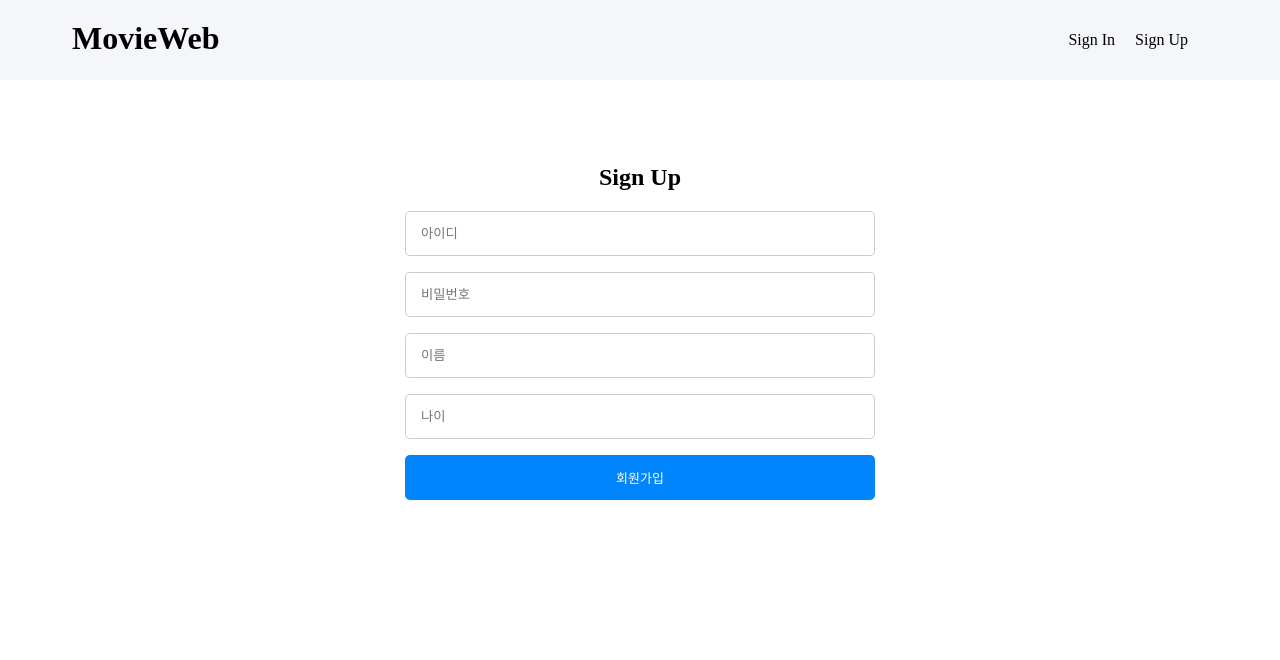
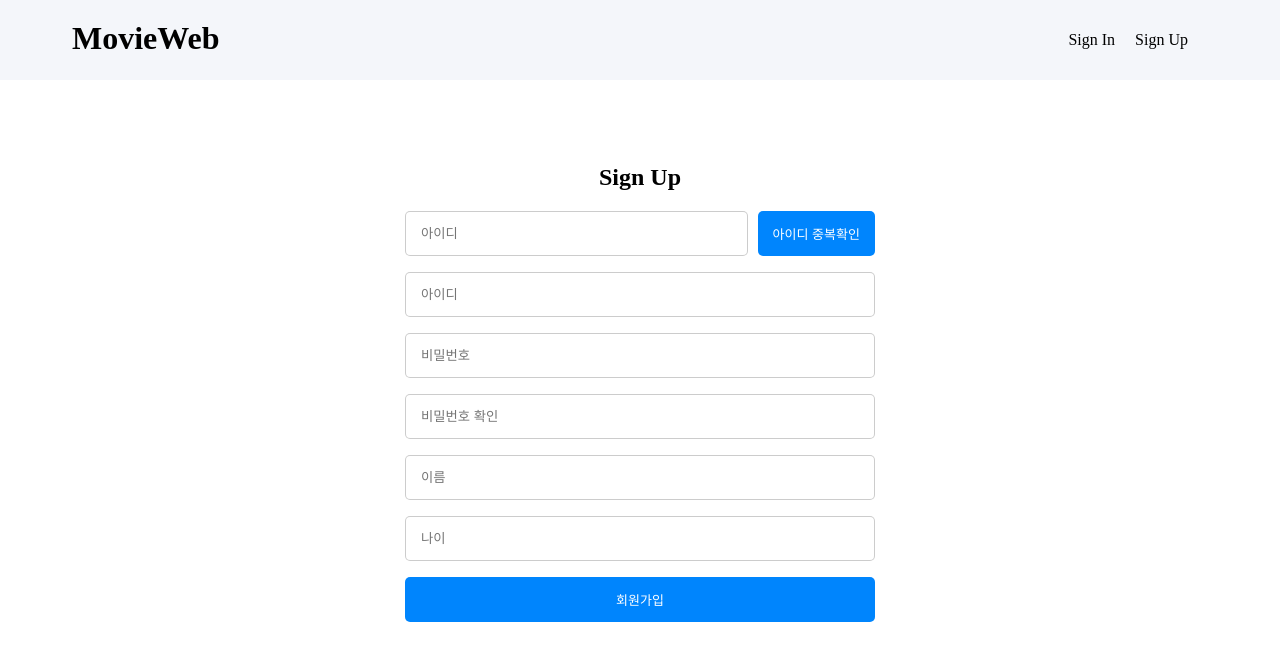
Before and after one commit to salybu/movie-web-app, a React (Create React App) app: page /signup in a window 1280 px wide. Shown: the top 660 px of the page. Built offline with nearby package versions, Linux system fonts and the light colour scheme; no server answers; a web font is replaced by a local one.

Commit message:
refactor: SignUp Component/Hook 분리

```diff
--- /dev/null
+++ b/src/components/signin/SignUp.tsx
@@ -0,0 +1,28 @@
+import { Template } from 'components/common';
+import { useSignUp } from '.';
+
+const SignUp: React.FC = (): JSX.Element => {
+  const { handleChange, handleSubmit } = useSignUp();
+
+  return (
+    <Template>
+      <div className='container_signin_wide'>
+        <form className='container_signin_narrow sign_up_form' onSubmit={handleSubmit}>
+          <h2>Sign Up</h2>
+          <div>
+            <input name='id' className='input' placeholder='아이디' onChange={handleChange} />
+            <button>아이디 중복확인</button>
+          </div>
+          <input name='id' className='input' placeholder='아이디' onChange={handleChange} />
+          <input name='pw' type='password' placeholder='비밀번호' autoComplete='new-password' onChange={handleChange} />
+          <input name='pwConfirm' type='password' placeholder='비밀번호 확인' onChange={handleChange} />
+          <input name='name' placeholder='이름' onChange={handleChange} />
+          <input name='age' placeholder='나이' onChange={handleChange} />
+          <button>회원가입</button>
+        </form>
+      </div>
+    </Template>
+  );
+};
+
+export default SignUp;
--- a/src/components/signin/index.ts
+++ b/src/components/signin/index.ts
@@ -1,5 +1,7 @@
 import SignIn from './SignIn';
+import SignUp from './SignUp';
 import SignInService from './SignInService';
 import useSignIn from './useSignIn';
+import useSignUp from './useSignUp';
 
-export { SignIn, SignInService, useSignIn };
+export { SignIn, SignUp, SignInService, useSignIn, useSignUp };
--- /dev/null
+++ b/src/components/signin/useSignUp.ts
@@ -0,0 +1,44 @@
+import { useState } from 'react';
+import { useHistory } from 'react-router-dom';
+import { ISignUp } from 'types/types';
+import { signUp } from 'utils/api';
+
+const initialInput: ISignUp = {
+  id: '',
+  pw: '',
+  pwConfirm: '',
+  name: '',
+  age: 0,
+};
+
+const useSignUp = () => {
+  const [input, setInput] = useState<ISignUp>(initialInput);
+  const history = useHistory();
+
+  const handleChange = (e: React.ChangeEvent<HTMLInputElement>): void => {
+    const { name, value } = e.target;
+    setInput((input) => {
+      if (name == 'age') {
+        const age = Number(value);
+        return { ...input, age: age };
+      } else {
+        return { ...input, [name]: value };
+      }
+    });
+  };
+
+  const handleSubmit = async (e: React.FormEvent<HTMLFormElement>) => {
+    e.preventDefault();
+
+    // const result = await signUp(id, pw, name, age, level, cardNum, address);
+    const result = await signUp(input.id, input.pw, input.name, input.age, '새싹', 0, '서울 노원구');
+    if (result) {
+      alert('회원가입 완료되셨습니다');
+      history.push('/signin');
+    }
+  };
+
+  return { input, handleChange, handleSubmit };
+};
+
+export default useSignUp;
--- a/src/pages/SignUp.tsx
+++ b/src/pages/SignUp.tsx
@@ -1,65 +1,19 @@
+import React from 'react';
+import { SignUp as SignUpComponent } from 'components/signin';
 import { useSignIn } from 'components/signin';
-import React, { useState } from 'react';
-import { Redirect, useHistory } from 'react-router-dom';
-import { ISignUp } from 'types/types';
-import { signUp } from 'utils/api';
+import { Redirect } from 'react-router-dom';
 
-const initialInput: ISignUp = {
-  id: '',
-  pw: '',
-  pwConfirm: '',
-  name: '',
-  age: 0,
-};
-
-const SignUp = () => {
-  const [input, setInput] = useState<ISignUp>(initialInput);
+const SignUp: React.FC = (): JSX.Element => {
   const { isLogin } = useSignIn();
-  const history = useHistory();
 
   if (isLogin) {
     return <Redirect to='/' />;
   }
 
-  const handleChange = (e: React.ChangeEvent<HTMLInputElement>): void => {
-    const { name, value } = e.target;
-    setInput((input) => {
-      if (name == 'age') {
-        const age = Number(value);
-        return { ...input, age: age };
-      } else {
-        return { ...input, [name]: value };
-      }
-    });
-  };
-
-  const handleSubmit = async (e: React.FormEvent<HTMLFormElement>) => {
-    e.preventDefault();
-    const result = await signUp(input.id, input.pw, input.name, input.age);
-    if (result) {
-      alert('회원가입 완료되셨습니다');
-      history.push('/signin');
-    }
-  };
-
   return (
-    <div className='container'>
-      <div className='container_signin_wide'>
-        <form className='container_signin_narrow sign_up_form' onSubmit={handleSubmit}>
-          <h2>Sign Up</h2>
-          {/* <div>
-            <input name='id' className='input' placeholder='아이디' onChange={handleChange} />
-            <button>아이디 중복확인</button>
-          </div> */}
-          <input name='id' className='input' placeholder='아이디' onChange={handleChange} />
-          <input name='pw' type='password' placeholder='비밀번호' autoComplete='new-password' onChange={handleChange} />
-          {/* <input name='pwConfirm' type='password' placeholder='비밀번호 확인' onChange={handleChange} /> */}
-          <input name='name' placeholder='이름' onChange={handleChange} />
-          <input name='age' placeholder='나이' onChange={handleChange} />
-          <button>회원가입</button>
-        </form>
-      </div>
-    </div>
+    <>
+      <SignUpComponent />
+    </>
   );
 };
 
```
